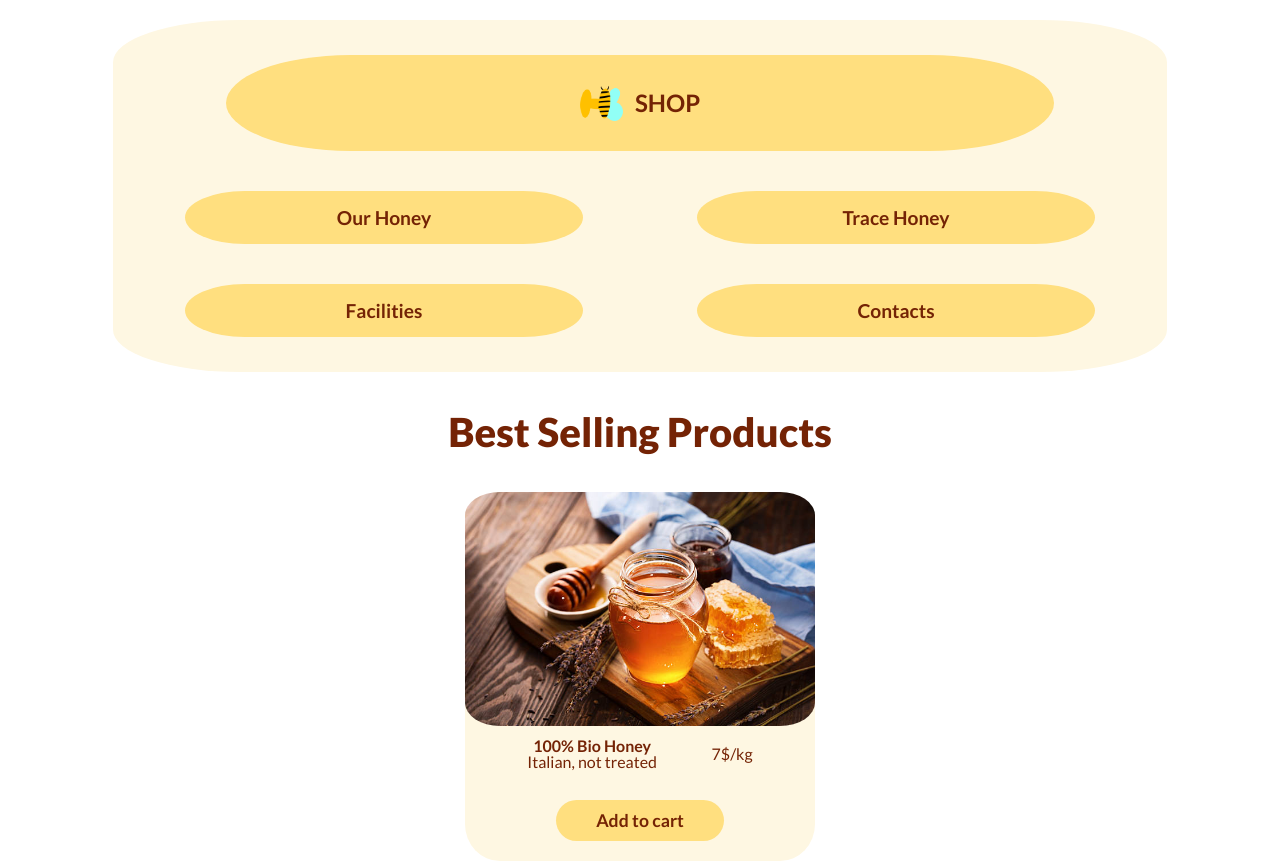
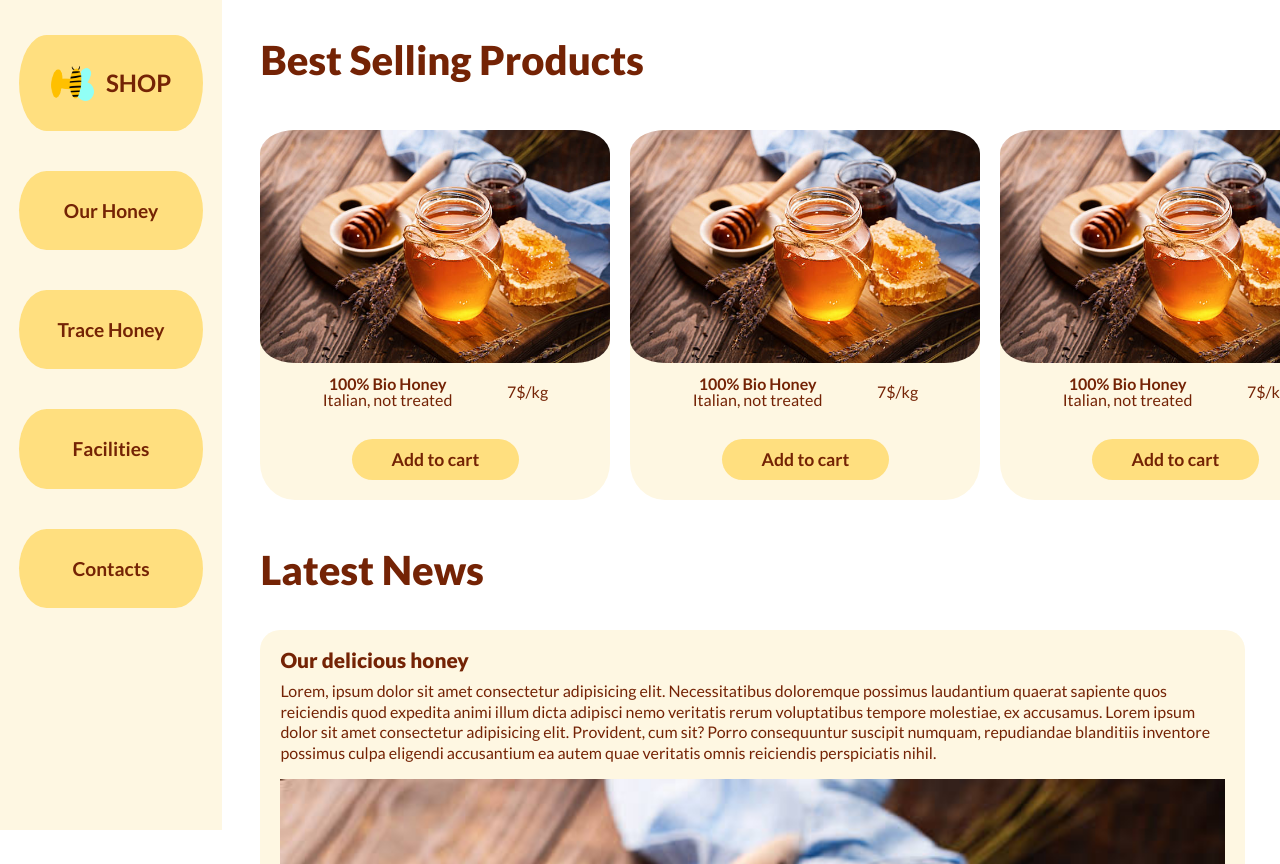
Before and after one commit to maioranav/U02-W05-D03, a plain HTML site: page index.html in a window 1280 px wide. Shown: the top 864 px of the page. Drawn offline with Linux system fonts and the light colour scheme.

Commit message:
desktop layout

```diff
--- a/assets/css/style.css
+++ b/assets/css/style.css
@@ -80,6 +80,7 @@ h6 {
   display: flex;
   flex-direction: column;
   justify-content: space-between;
+  margin: 10px;
 }
 .prodImg img {
   width: 100%;
@@ -120,3 +121,80 @@ article {
   line-height: 1.3em;
   margin-bottom: 15px;
 }
+
+@media screen and (min-width: 768px) and (max-width: 1199px) {
+  header {
+    position: sticky;
+    width: unset;
+    margin: 0;
+    top: 0;
+    border-radius: unset;
+  }
+  nav li,
+  nav li:first-child {
+    width: unset;
+  }
+  nav ul {
+    align-items: center;
+  }
+  nav li:nth-child(2),
+  nav li:nth-child(3) {
+    order: 1;
+  }
+  nav li:nth-child(4),
+  nav li:nth-child(5) {
+    order: 3;
+  }
+  nav li:first-child {
+    order: 2;
+  }
+}
+@media screen and (min-width: 1200px) {
+  header {
+    position: fixed;
+    height: 100vh;
+    float: left;
+    left: 0;
+    top: 0;
+    width: 15vw;
+    margin: 0;
+    border-radius: unset;
+  }
+  nav ul {
+    flex-wrap: nowrap;
+    flex-direction: column;
+  }
+  nav li,
+  nav li:first-child {
+    width: 75%;
+    padding: 30px 20px;
+  }
+  main {
+    width: 82vw;
+    float: right;
+  }
+  .bestSelling {
+    flex-wrap: nowrap;
+    margin-left: 20px;
+    justify-content: flex-start;
+    overflow-x: scroll;
+  }
+  .product {
+    width: 350px;
+    height: 370px;
+    max-width: unset;
+  }
+  .prodImg img {
+    width: 350px;
+  }
+  article {
+    width: 90%;
+    margin-left: 30px;
+  }
+  h2 {
+    width: 90%;
+    text-align: left;
+    margin-left: 0;
+    padding-left: 30px;
+  }
+}
--- a/index.html
+++ b/index.html
@@ -42,6 +42,39 @@
             </div>
             <button class="addCart" id="addCart1">Add to cart</button>
          </div>
+         <div class="product" id="product1">
+            <div class="prodImg" id="prodImg1"><img src="./assets/imgs/honey.jpg" alt="100% Bio Honey Photo"></div>
+            <div class="prodDesc" id="prdoDesc1">
+               <div class="prodTitle" id="prodTitle1">
+                  <h5>100% Bio Honey</h5>
+                  <h6>Italian, not treated</h6>
+               </div>
+               <div class="prodPrice" id="prodPrice1">7$/kg</div>
+            </div>
+            <button class="addCart" id="addCart1">Add to cart</button>
+         </div>
+         <div class="product" id="product1">
+            <div class="prodImg" id="prodImg1"><img src="./assets/imgs/honey.jpg" alt="100% Bio Honey Photo"></div>
+            <div class="prodDesc" id="prdoDesc1">
+               <div class="prodTitle" id="prodTitle1">
+                  <h5>100% Bio Honey</h5>
+                  <h6>Italian, not treated</h6>
+               </div>
+               <div class="prodPrice" id="prodPrice1">7$/kg</div>
+            </div>
+            <button class="addCart" id="addCart1">Add to cart</button>
+         </div>
+         <div class="product" id="product1">
+            <div class="prodImg" id="prodImg1"><img src="./assets/imgs/honey.jpg" alt="100% Bio Honey Photo"></div>
+            <div class="prodDesc" id="prdoDesc1">
+               <div class="prodTitle" id="prodTitle1">
+                  <h5>100% Bio Honey</h5>
+                  <h6>Italian, not treated</h6>
+               </div>
+               <div class="prodPrice" id="prodPrice1">7$/kg</div>
+            </div>
+            <button class="addCart" id="addCart1">Add to cart</button>
+         </div>
       </section>
       <h2>Latest News</h2>
       <article>
```
